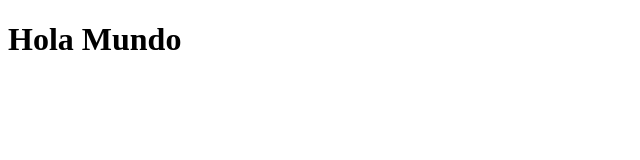
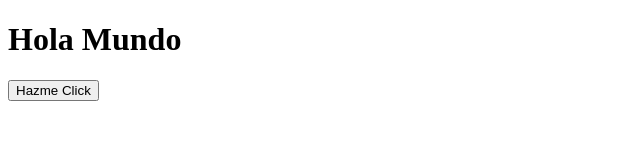
Before and after one commit to IDGS-804-20001610/SkillChallenge-Git, a plain HTML site: page index.html in a window 1280 px wide. Shown: the whole page, without its empty margins (0-640 px from the left). Drawn offline with Linux system fonts and the light colour scheme.

Commit message:
2023-09-14 BOTON 'HAZME CLICK'

```diff
--- a/index.html
+++ b/index.html
@@ -5,5 +5,6 @@
 </head>
 <body>
     <h1>Hola Mundo</h1>
+    <button>Hazme Click</button>
 </body>
 </html>
```
